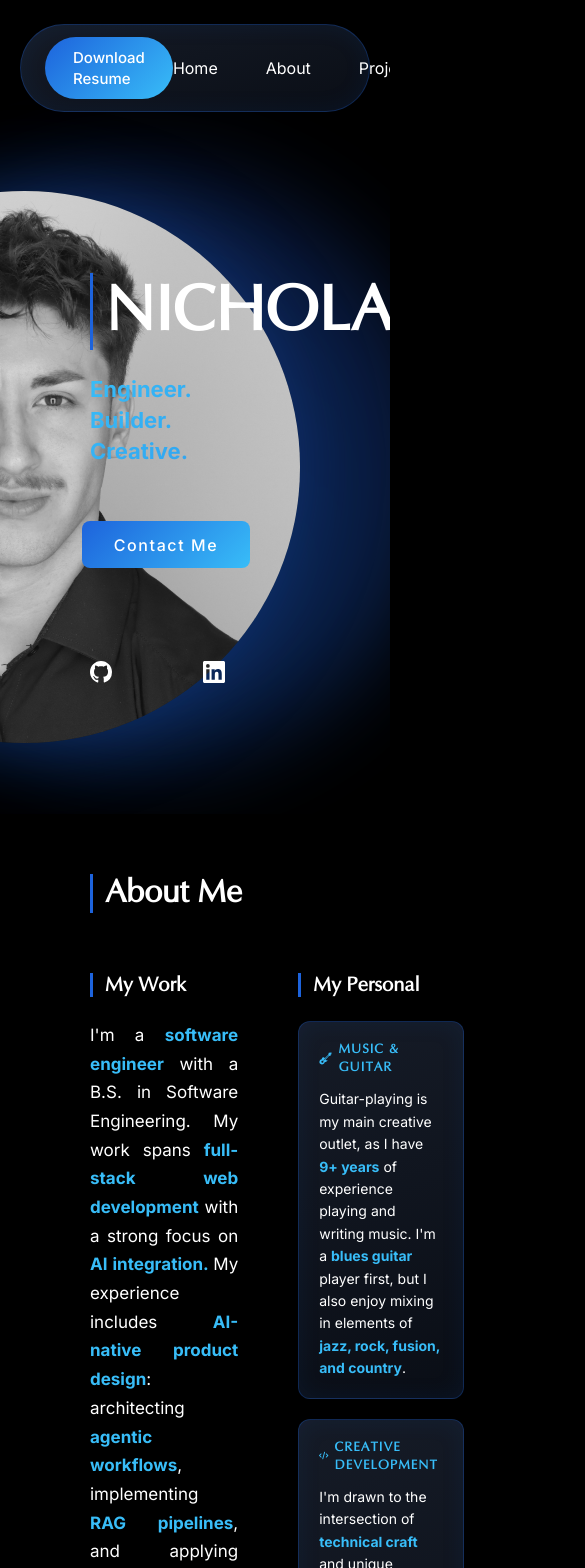
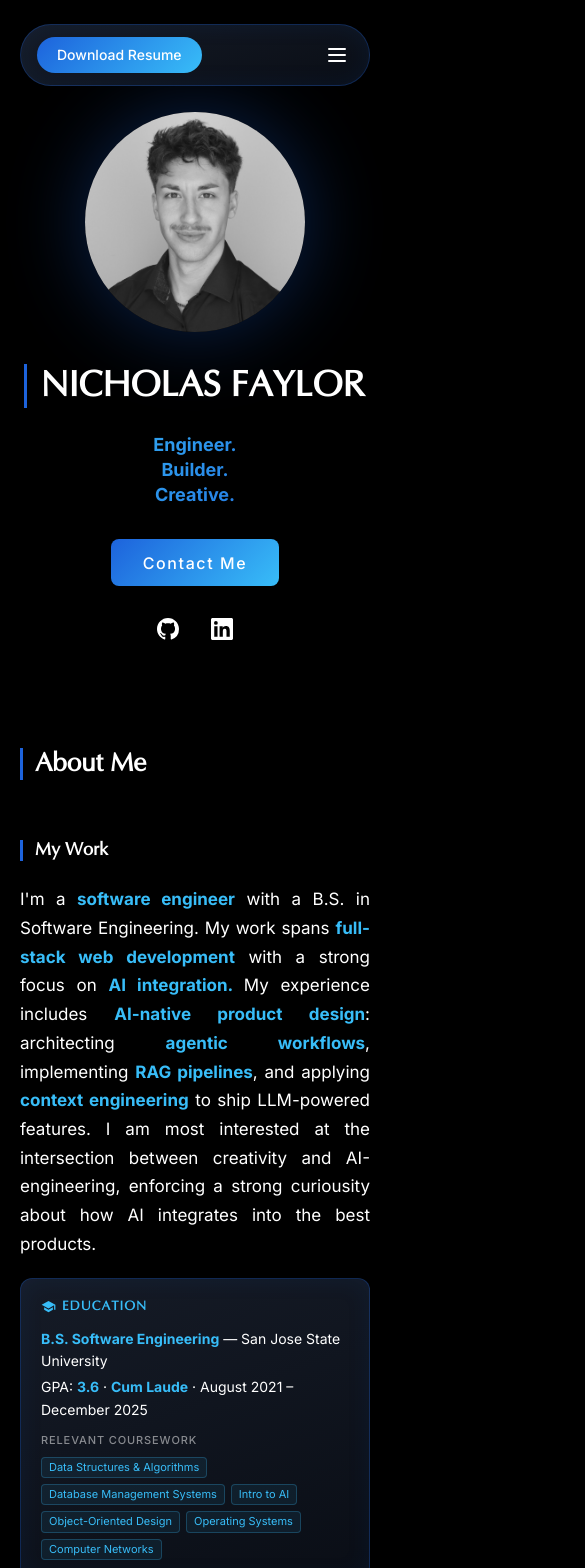
Before and after one commit to nickfaylor/portfolio, a Next.js app: page / in a window 390 px wide. Shown: the top 1568 px of the page, 585 px wide, since content can reach past the window. Built offline with nearby package versions, Linux system fonts and the light colour scheme.

Commit message:
added responsiveness for mobile resolutions

```diff
--- a/components/About.tsx
+++ b/components/About.tsx
@@ -66,22 +66,22 @@ const personalCards = [
 export default function About() {
   return (
     <section id="about" className="w-full bg-black">
-      <div className="mx-auto w-full max-w-[1440px] px-[90px] py-[60px]">
+      <div className="mx-auto w-full max-w-[1440px] px-5 md:px-[90px] py-[60px]">
         {/* Heading */}
         <h2
-          className="text-white font-bold mb-[60px] accent-bar"
-          style={{ fontSize: "32px", lineHeight: "1.21em" }}
+          className="text-white font-bold mb-[60px] accent-bar text-[26px] md:text-[32px]"
+          style={{ lineHeight: "1.21em" }}
         >
           About Me
         </h2>
 
         {/* Two-column row */}
-        <div className="flex gap-[60px] mb-[60px]">
+        <div className="flex flex-col md:flex-row gap-8 md:gap-[60px] mb-[60px]">
           {/* Left: My Work */}
           <div className="flex-1 flex flex-col">
             <h3
-              className="text-white font-bold mb-[24px] accent-bar"
-              style={{ fontSize: "20px", lineHeight: "1.21em" }}
+              className="text-white font-bold mb-[24px] accent-bar text-[18px] md:text-[20px]"
+              style={{ lineHeight: "1.21em" }}
             >
               My Work
             </h3>
@@ -148,8 +148,8 @@ export default function About() {
           {/* Right: My Personal */}
           <div className="flex-1 flex flex-col">
             <h3
-              className="text-white font-bold mb-[24px] accent-bar"
-              style={{ fontSize: "20px", lineHeight: "1.21em" }}
+              className="text-white font-bold mb-[24px] accent-bar text-[18px] md:text-[20px]"
+              style={{ lineHeight: "1.21em" }}
             >
               My Personal
             </h3>
@@ -181,14 +181,14 @@ export default function About() {
 
         {/* Skills & Technologies label */}
         <h3
-          className="text-white font-bold mb-6 accent-bar"
-          style={{ fontSize: "20px", lineHeight: "1.21em" }}
+          className="text-white font-bold mb-6 accent-bar text-[18px] md:text-[20px]"
+          style={{ lineHeight: "1.21em" }}
         >
           Skills &amp; Technologies
         </h3>
 
         {/* Skills grouped by category — 2×2 grid */}
-        <div className="grid grid-cols-2 gap-5" style={{ maxWidth: "1248px" }}>
+        <div className="grid grid-cols-1 md:grid-cols-2 gap-5" style={{ maxWidth: "1248px" }}>
           {skillGroups.map((group) => (
             <div
               key={group.category}
--- a/components/Footer.tsx
+++ b/components/Footer.tsx
@@ -13,10 +13,10 @@ export default function Footer() {
           background: "linear-gradient(90deg, transparent, var(--color-accent), var(--color-accent-secondary), var(--color-accent), transparent)",
         }}
       />
-      <div className="mx-auto w-full max-w-[1440px] px-[90px] py-6 flex items-center justify-between">
+      <div className="mx-auto w-full max-w-[1440px] px-5 md:px-[90px] py-6 flex flex-col items-center gap-2 md:flex-row md:justify-between">
         <span
-          className="text-white/60"
-          style={{ fontSize: "14px", lineHeight: "1.5em" }}
+          className="text-white/60 text-center md:text-left text-[13px] md:text-[14px]"
+          style={{ lineHeight: "1.5em" }}
         >
           © {year} Nicholas Faylor. All rights reserved.
         </span>
--- a/components/Hero.tsx
+++ b/components/Hero.tsx
@@ -29,11 +29,12 @@ import Navbar from "@/components/Navbar";
 
 export default function Hero() {
   return (
-    <section id="home" className="relative w-full bg-black overflow-hidden" style={{ minHeight: "814px" }}>
+    <section id="home" className="relative w-full bg-black overflow-hidden min-h-[600px] md:min-h-[814px]">
       <Navbar />
-      {/* Decorative blurred ellipse behind profile photo */}
+
+      {/* Decorative blurred ellipse — desktop only */}
       <div
-        className="absolute rounded-full pointer-events-none"
+        className="hidden md:block absolute rounded-full pointer-events-none"
         style={{
           right: "calc(50% - 767px + (1440px - 100%) / 2)",
           top: "170px",
@@ -45,27 +46,30 @@ export default function Hero() {
         }}
       />
 
-      <div className="relative mx-auto w-full max-w-[1440px] px-[90px]" style={{ minHeight: "814px" }}>
-        {/* Profile photo — right side */}
+      {/* Inner container — flex column on mobile, block (absolute children) on desktop */}
+      <div className="relative mx-auto w-full max-w-[1440px] px-6 md:px-[90px] flex flex-col items-center pt-28 pb-12 gap-8 md:block md:pt-0 md:pb-0 md:gap-0 md:min-h-[814px]">
+
+        {/* Profile photo */}
         <div
-          className="absolute rounded-full overflow-hidden"
+          className="order-first rounded-full w-[220px] h-[220px] md:absolute md:w-[551px] md:h-[552px]"
           style={{
             right: "90px",
             top: "191px",
-            width: "551px",
-            height: "552px",
             boxShadow: "0 0 80px rgba(29, 99, 220, 0.35)",
           }}
         >
+          {/* Inner wrapper provides `relative` for the fill Image without activating the outer div's top/right on mobile */}
+          <div className="relative w-full h-full rounded-full overflow-hidden">
             <Image
               src="/portfolioHS.jpg"
               alt="Nicholas Faylor"
               fill
+              sizes="(max-width: 768px) 220px, 551px"
               className="object-cover"
               style={{ objectPosition: "center 40%", filter: "grayscale(100%)" }}
               priority
             />
-          {/* Blue gradient overlay — tints photo to match site palette */}
+            {/* Blue gradient overlay */}
             <div
               className="absolute inset-0 pointer-events-none"
               style={{
@@ -74,21 +78,23 @@ export default function Hero() {
               }}
             />
           </div>
+        </div>
 
         {/* Text content */}
-        <div className="absolute" style={{ top: "273px", left: "90px", width: "617px" }}>
+        <div
+          className="order-2 w-full text-center md:absolute md:w-[617px] md:text-left"
+          style={{ top: "273px", left: "90px" }}
+        >
           <h1
-            className="text-white font-bold uppercase leading-tight accent-bar"
-            style={{ fontSize: "64px", lineHeight: "1.21em" }}
+            className="text-white font-bold uppercase leading-tight accent-bar text-[36px] md:text-[64px]"
+            style={{ lineHeight: "1.21em" }}
           >
             Nicholas Faylor
           </h1>
           <p
-            className="mt-[24px] font-semibold"
+            className="mt-[24px] font-semibold text-[18px] md:text-[22px]"
             style={{
-              fontSize: "22px",
               lineHeight: "1.4em",
-              width: "615px",
               background: "linear-gradient(135deg, var(--color-accent-secondary) 0%, var(--color-accent) 100%)",
               WebkitBackgroundClip: "text",
               WebkitTextFillColor: "transparent",
@@ -99,19 +105,13 @@ export default function Hero() {
           </p>
         </div>
 
-        {/* Hire Me button */}
+        {/* Contact Me button */}
         <a
           href="#contact"
-          className="absolute btn-blue flex items-center justify-center hover:opacity-85 transition-opacity"
+          className="order-3 btn-blue flex items-center justify-center hover:opacity-85 transition-opacity md:absolute w-[168px] h-[47px] rounded-[8px] text-[16px] font-medium tracking-[0.1em]"
           style={{
             top: "521px",
             left: "82px",
-            width: "168px",
-            height: "47px",
-            borderRadius: "8px",
-            fontSize: "16px",
-            fontWeight: 500,
-            letterSpacing: "0.1em",
             lineHeight: "2em",
             textDecoration: "none",
           }}
@@ -121,7 +121,7 @@ export default function Hero() {
 
         {/* Social icons */}
         <div
-          className="absolute flex items-center gap-[91px]"
+          className="order-4 flex items-center gap-8 md:gap-[91px] md:absolute"
           style={{ bottom: "131px", left: "90px" }}
         >
           {socialLinks.map((link) => (
--- a/components/Navbar.tsx
+++ b/components/Navbar.tsx
@@ -2,6 +2,10 @@
 // Left: "Download Resume" pill button
 // Right: Home, About, Projects, Contact text links
 // Full width, dark glass background, large border-radius
+
+"use client";
+
+import { useState } from "react";
 
 const navLinks = [
   { label: "Home", href: "#home" },
@@ -11,47 +15,71 @@ const navLinks = [
 ];
 
 export default function Navbar() {
+  const [menuOpen, setMenuOpen] = useState(false);
+
   return (
     <nav className="absolute top-6 left-0 right-0 z-50 px-5">
       <div
-        className="glass-card-blue flex items-center justify-between"
-        style={{
-          borderRadius: "50px",
-          padding: "12px 24px",
-          maxWidth: "1440px",
-          margin: "0 auto",
-        }}
+        className="glass-card-blue flex items-center justify-between rounded-[50px] px-4 py-3 md:px-6 max-w-[1440px] mx-auto"
       >
         {/* Download Resume button */}
         <a
           href="/resume.pdf"
           download
-          className="btn-blue font-medium transition-opacity hover:opacity-85"
-          style={{
-            borderRadius: "50px",
-            padding: "10px 28px",
-            fontSize: "15px",
-            lineHeight: "1.4em",
-            textDecoration: "none",
-          }}
+          className="btn-blue font-medium transition-opacity hover:opacity-85 rounded-[50px] px-5 py-2 text-[14px] md:text-[15px]"
+          style={{ lineHeight: "1.4em", textDecoration: "none" }}
         >
           Download Resume
         </a>
 
-        {/* Nav links */}
-        <div className="flex items-center gap-12">
+        {/* Nav links — desktop only */}
+        <div className="hidden md:flex items-center gap-12">
           {navLinks.map((link) => (
             <a
               key={link.label}
               href={link.href}
-              className="text-white hover:text-accent-secondary transition-colors"
-              style={{ fontSize: "16px", lineHeight: "1.5em", textDecoration: "none" }}
+              className="text-white hover:text-accent-secondary transition-colors text-[16px]"
+              style={{ lineHeight: "1.5em", textDecoration: "none" }}
             >
               {link.label}
             </a>
           ))}
         </div>
+
+        {/* Hamburger button — mobile only */}
+        <button
+          className="md:hidden text-white p-1"
+          onClick={() => setMenuOpen(!menuOpen)}
+          aria-label="Toggle menu"
+        >
+          {menuOpen ? (
+            <svg width="24" height="24" viewBox="0 0 24 24" fill="none" stroke="currentColor" strokeWidth="2">
+              <path strokeLinecap="round" d="M6 6l12 12M6 18L18 6" />
+            </svg>
+          ) : (
+            <svg width="24" height="24" viewBox="0 0 24 24" fill="none" stroke="currentColor" strokeWidth="2">
+              <path strokeLinecap="round" d="M4 6h16M4 12h16M4 18h16" />
+            </svg>
+          )}
+        </button>
       </div>
+
+      {/* Mobile dropdown menu */}
+      {menuOpen && (
+        <div className="md:hidden mt-2 glass-card-blue rounded-2xl px-5 py-4 flex flex-col gap-4 max-w-[1440px] mx-auto">
+          {navLinks.map((link) => (
+            <a
+              key={link.label}
+              href={link.href}
+              onClick={() => setMenuOpen(false)}
+              className="text-white hover:text-accent-secondary transition-colors text-[16px]"
+              style={{ textDecoration: "none" }}
+            >
+              {link.label}
+            </a>
+          ))}
+        </div>
+      )}
     </nav>
   );
 }
```
Also changed, not shown: components/Contact.tsx (+13 -18 lines), components/Projects.tsx (+10 -22 lines). Lines whose indentation alone changed are shown as unchanged.
